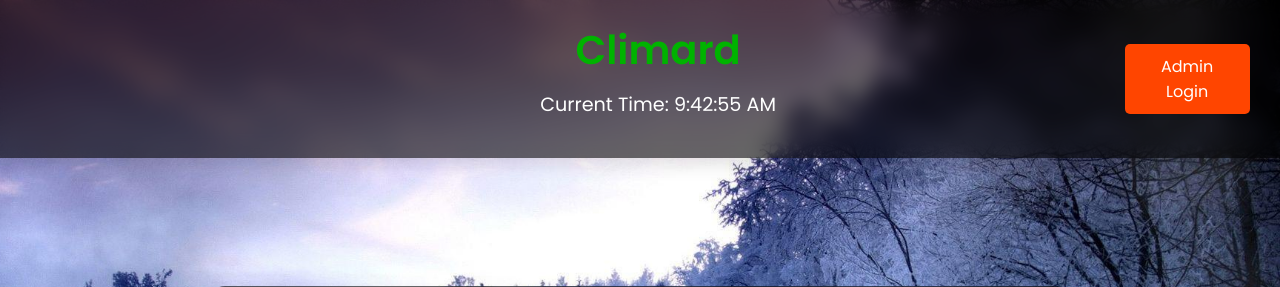
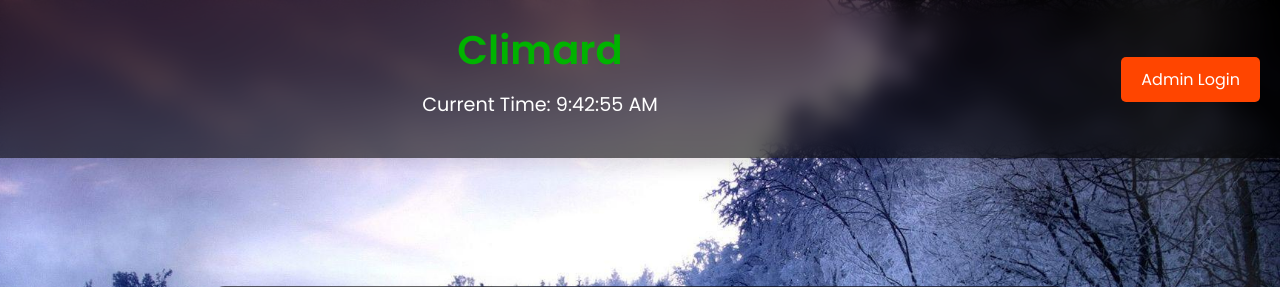
Before and after one commit to Singaram-117/Climard, a Django app: page / in a window 1280 px wide. Shown: the top 287 px of the page. Run offline with Django 5.2, Linux system fonts and the light colour scheme.

Commit message:
Final local working version

```diff
--- a/climard_server/webapp/templates/home.html
+++ b/climard_server/webapp/templates/home.html
@@ -31,12 +31,21 @@
             padding: 20px;
             background: rgba(0, 0, 0, 0.6);
             box-shadow: 0 8px 16px rgba(0, 0, 0, 0.1);
-            width: 97.4%;
+            width: 100%;
             text-align: center;
             margin-top: 0px;
-            left: 0;
-            right: 0;
             backdrop-filter: blur(10px);
+            display: flex;
+            justify-content: space-between;
+            align-items: center;
+            position: relative;
+        }
+
+        header .hcont {
+            display: flex;
+            flex-direction: column;
+            align-items: center;
+            width: calc(100% - 200px); /* Adjust width to make space for the button */
         }
 
         header h1 {
@@ -49,12 +58,11 @@
             font-size: 1.2em;
             margin-top: 10px;
             color: white;
-            gap: 1em;
         }
 
-        .hcont {
-            justify-content: center;
-            margin-left: 42%;
+        header .btn-container {
+            margin-left: auto;
+            margin-right: 20px; /* Gap from the right edge */
         }
 
         .container {
@@ -82,7 +90,6 @@
             text-decoration: none;
             cursor: pointer;
             transition: background 0.3s ease;
-            margin-right: 10%;
         }
 
         .btn:hover {
@@ -187,14 +223,12 @@
 </head>
 <body>
     <header>
-        <div style="display: flex; justify-content: space-between; align-items: center;">
-            <div class="hcont">
-                <h1>Climard</h1>
-                <p id="real-time" class="real-time">Current Time IST :- -- : -- : --</p>
-            </div>
-            <div>
-                <a href="{% url 'admin_login' %}" class="btn">Admin Login</a>
-            </div>
+        <div class="hcont">
+            <h1>Climard</h1>
+            <p id="real-time" class="real-time">Current Time IST :- -- : -- : --</p>
+        </div>
+        <div class="btn-container">
+            <a href="{% url 'admin_login' %}" target="_blank" class="btn">Admin Login</a>
         </div>
     </header>
 
--- a/climard_server/webapp/urls.py
+++ b/climard_server/webapp/urls.py
@@ -3,9 +3,9 @@ from .views import *
 
 urlpatterns = [
     path('', home, name='home'),
-    path('endpoint/', receive_data, name='receive_data'),
     path('get_sensor_data/', get_sensor_data, name='get_sensor_data'),
     path('admin_login/', custom_admin_login, name='admin_login'),
     path('change_thresholds/', change_thresholds, name='change_thresholds'),
-    path('api/get_thresholds/', get_thresholds, name='get_thresholds'),
+    path('api/receive_data/', receive_data, name='receive_data'),
+    path('api/get_thresholds/', get_thresholds, name='get_thresholds')
 ]
--- a/climard_server/webapp/views.py
+++ b/climard_server/webapp/views.py
@@ -15,11 +15,15 @@ from django.shortcuts import render
 from django.http import JsonResponse
 from django.views.decorators.csrf import csrf_exempt
 from django.contrib import messages
+from rest_framework.decorators import api_view
+from rest_framework.response import Response
+from rest_framework import status
+from datetime import datetime
 
 logger = logging.getLogger(__name__)
 
+# Global variable to store the latest sensor data
 
-# Global variable to store the latest sensor data
 latest_sensor_data = {
     "temperature": None,
     "humidity": None,
@@ -27,27 +31,29 @@ latest_sensor_data = {
     "timestamp": None
 }
 
-from datetime import datetime
 
-def get_time():
-    current_time = datetime.now().strftime("%H:%M:%S")
-    return current_time
-
-@csrf_exempt
+@api_view(['POST'])
 def receive_data(request):
     global latest_sensor_data
-    if request.method == 'POST':
-        try:
-            print("came")
-            data = json.loads(request.body)
-            latest_sensor_data['temperature'] = data['temperature']
-            latest_sensor_data['humidity'] = data['humidity']
-            latest_sensor_data['ldr'] = data['ldr']
-            latest_sensor_data['timestamp'] = get_time()
-            return JsonResponse({'status': 'success'})
-        except Exception as e:
-            return JsonResponse({'status': 'error', 'message': str(e)})
-    return JsonResponse({'status': 'invalid method'}, status=405)
+    try:
+        data = request.data
+        latest_sensor_data['temperature'] = int(data['temperature'])
+        latest_sensor_data['humidity'] = data['humidity']
+        latest_sensor_data['ldr'] = data['ldr']
+        latest_sensor_data['timestamp'] = get_time()
+        return Response({'status': 'success'}, status=status.HTTP_200_OK)
+    except Exception as e:
+        return Response({'status': 'error', 'message': str(e)}, status=status.HTTP_400_BAD_REQUEST)
+
+
+@api_view(['GET'])
+def get_thresholds(request):
+    global TEMP_THRESHOLD, LDR_THRESHOLD
+    return Response({
+        'temp_threshold': TEMP_THRESHOLD,
+        'ldr_threshold': LDR_THRESHOLD
+    })
+
 
 def home(request):
     global latest_sensor_data
@@ -56,7 +62,6 @@ def home(request):
 def get_sensor_data(request):
     global latest_sensor_data
     return JsonResponse({'status': 'success', 'data': latest_sensor_data})
-
 
 # Default threshold values
 TEMP_THRESHOLD = 37.0
@@ -95,9 +100,6 @@ def custom_admin_login(request):
     return render(request, 'admin_login.html')
 
 
-def get_thresholds(request):
-    global TEMP_THRESHOLD, LDR_THRESHOLD
-    return JsonResponse({
-        'temp_threshold': TEMP_THRESHOLD,
-        'ldr_threshold': LDR_THRESHOLD
-    })
+def get_time():
+    current_time = datetime.now().strftime("%H:%M:%S")
+    return current_time
```
Also changed, not shown: other parts of climard_server/webapp/templates/home.html (+37 -8 lines), climard_server/climard_server/settings.py (+6 -2 lines), Documents/web-page-mobile-screen.jpg (added), arduino/configuration.csv (renamed from arduino/Climard/configuration.csv), climard_server/db.sqlite3, 3 other files.
